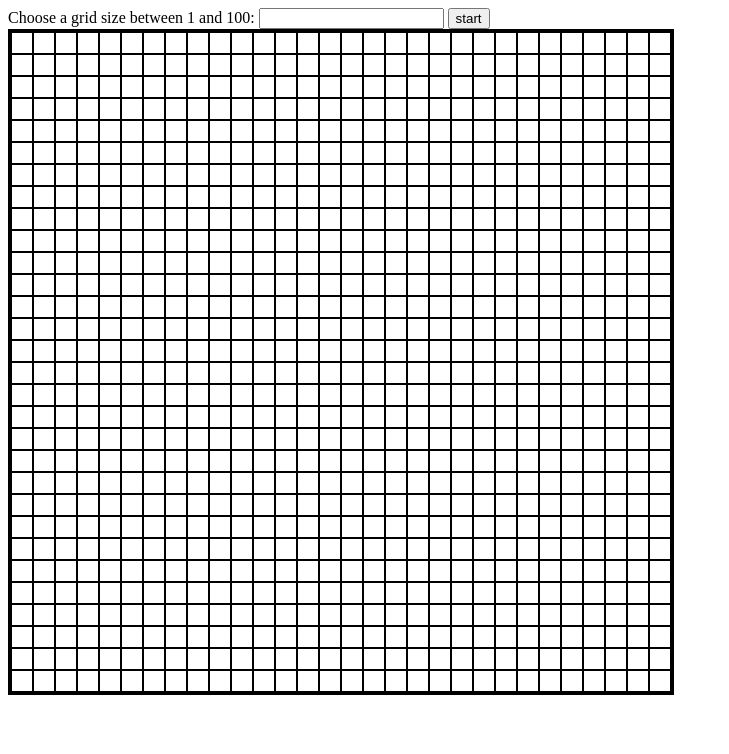
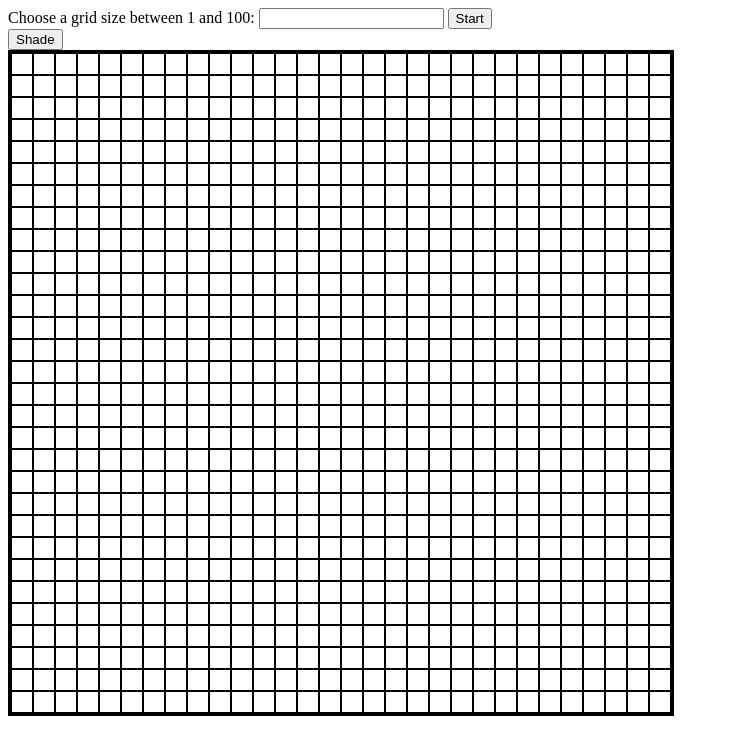
Before and after one commit to ninmedium/Etch_a_Sketch, a plain HTML site: page index.html in a window 1280 px wide. Shown: the whole page, without its empty margins (0-729 px from the left). Drawn offline with Linux system fonts and the light colour scheme.

Commit message:
Shade button has id and selector

```diff
--- a/index.html
+++ b/index.html
@@ -10,7 +10,10 @@
     <div>
         <span>Choose a grid size between 1 and 100:</span>
         <input id="gridSizeInput">
-        <button id="start">start</button>
+        <button id="start">Start</button>
+    </div>
+    <div>
+        <button id="shade">Shade</button>
     </div>
     <div id="container"></div>
 
--- a/main.js
+++ b/main.js
@@ -9,7 +9,9 @@ function createGrid(gridNum) {
         container.appendChild(gridHold);
     }
 
-    let gridBoxes = document.querySelectorAll(".gridbox");
+    const gridBoxes = document.querySelectorAll(".gridbox");
+
+
 
     gridBoxes.forEach(box => {
     box.addEventListener("mouseenter", () => {
@@ -32,3 +34,11 @@ startButton.addEventListener("click", () => {
 })
 
 createGrid(30);
+
+const shadeButton = document.querySelector("#shade");
+
+shadeButton.addEventListener("click", () => {
+    console.log("hello");
+})
+
+//add class as identifier. remove class normally when mouseenter. those untouched can be shaded.
--- a/styles.css
+++ b/styles.css
@@ -16,3 +16,7 @@
 .active {
     background-color: black;
 }
+
+.shaded {
+    background-color: aqua;
+}
```
